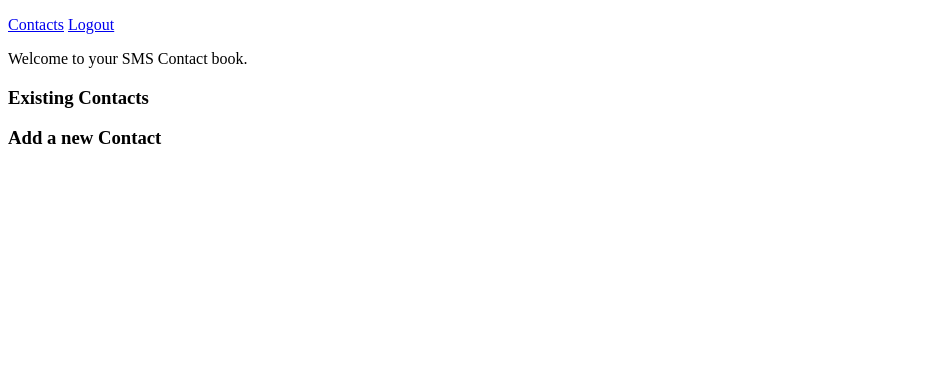
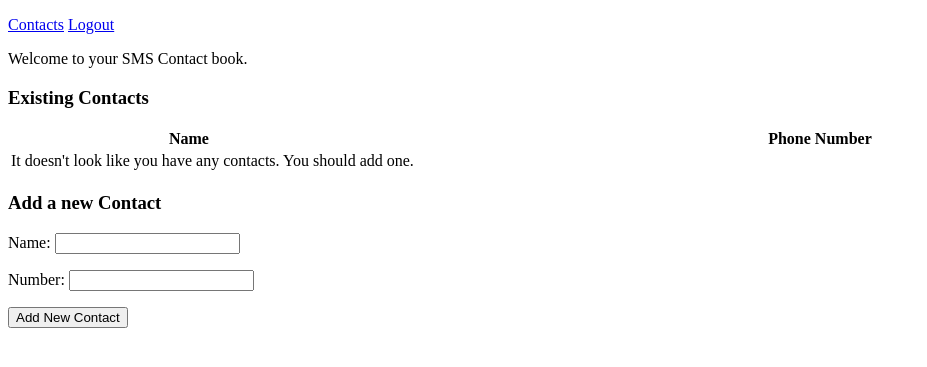
Before and after one commit to taddeimania/twilio_contacts, a Django app: page / in a window 1280 px wide. Shown: the top 367 px of the page, without its empty margins (0-927 px from the left). Run offline with Django 3.2, Linux system fonts and the light colour scheme; the visitor is signed in with stand-in values (Sample User, id 1); data that the repository does not hold is empty.

Commit message:
Basic UI and logic to add contacts from frontend

```diff
--- /dev/null
+++ b/contact/forms.py
@@ -0,0 +1,10 @@
+
+from django.forms import ModelForm
+
+from .models import Contact
+
+
+class ContactForm(ModelForm):
+    class Meta:
+        model = Contact
+        fields = ['name', 'number']
--- a/contact/templates/index.html
+++ b/contact/templates/index.html
@@ -5,8 +5,30 @@
   <p>Welcome to your SMS Contact book.</p>
 
   <h3>Existing Contacts</h3>
+  <table width='100%'>
+    <tr>
+      <th>Name</th>
+      <th>Phone Number</th>
+    </tr>
+  {% for contact in contacts %}
+    <tr>
+      <td>{{ contact.name }}</td>
+      <td>{{ contact.number }}</td>
+    </tr>
+  {% empty %}
+    <tr>
+      <td colspan=2> It doesn't look like you have any contacts. You should add one. </td>
+    </tr>
+  {% endfor %}
+  </table>
+
 
   <h3>Add a new Contact</h3>
+  <form action="{% url 'contact_view' %}" method="POST">
+    {% csrf_token %}
+    {{ new_contact_form.as_p }}
+    <input type="submit" value="Add New Contact" />
+  </form>
 
 {% else %}
   <p>It doesn't look like you're logged in. Maybe you should sign up for an account or login?</p>
--- a/contact/views.py
+++ b/contact/views.py
@@ -1,7 +1,9 @@
 from django.shortcuts import render
 from django.views.generic.base import TemplateView
+from django.views.generic.edit import CreateView
 
 from .models import Contact
+from .forms import ContactForm
 
 
 class IndexView(TemplateView):
@@ -11,4 +13,14 @@ class IndexView(TemplateView):
         context = super().get_context_data(*args, **kwargs)
         if self.request.user.is_authenticated:
             context['contacts'] = Contact.objects.filter(owner=self.request.user)
+            context['new_contact_form'] = ContactForm()
         return context
+
+
+class ContactView(CreateView):
+    form_class = ContactForm
+    success_url = '/'
+
+    def form_valid(self, form):
+        form.instance.owner = self.request.user
+        return super().form_valid(form)
--- a/twilio_contacts/urls.py
+++ b/twilio_contacts/urls.py
@@ -18,7 +18,7 @@ from django.contrib.auth.forms import UserCreationForm
 from django.views.generic.edit import CreateView
 from django.urls import path, include
 
-from contact.views import IndexView
+from contact.views import IndexView, ContactView
 
 
 urlpatterns = [
@@ -29,6 +29,7 @@ urlpatterns = [
         form_class=UserCreationForm,
         success_url='/'
     ), name="register_view"),
+    path('contact/', ContactView.as_view(), name='contact_view'),
     path('accounts/', include('django.contrib.auth.urls')),
 
 ]
```
